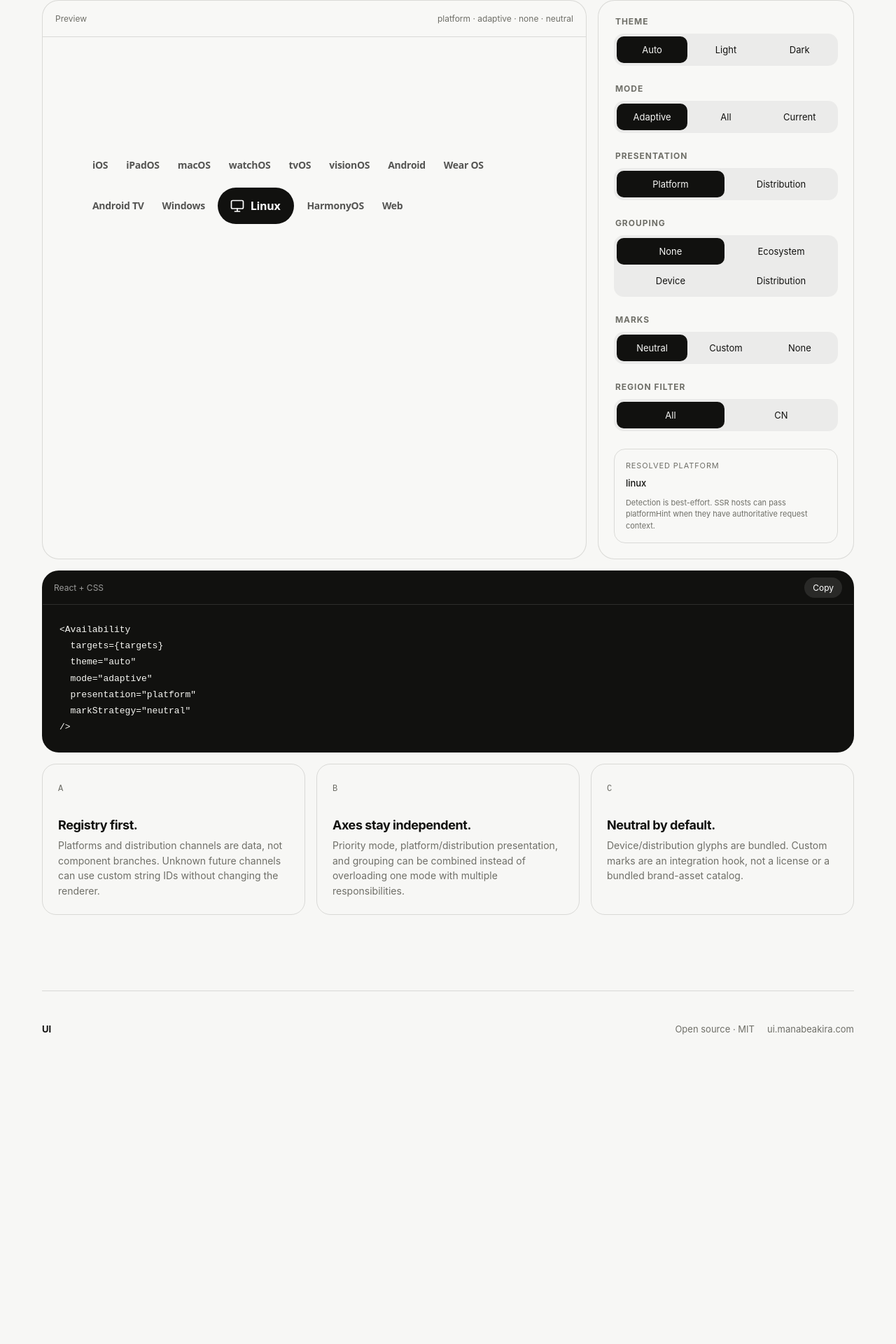
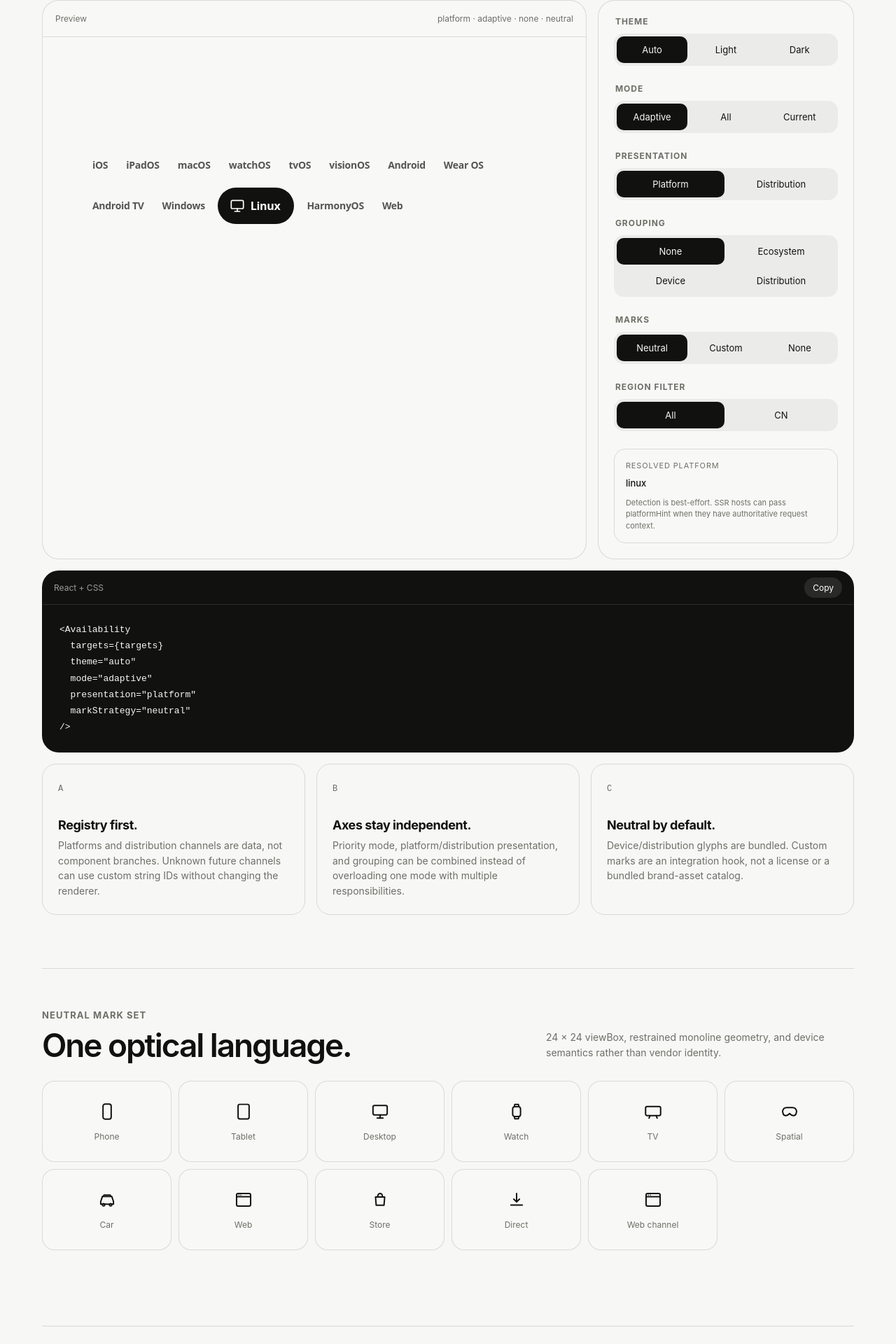
Before and after one commit to akiralazycat/ui, a React (Vite) app: page / in a window 1280 px wide. Shown: the part 1061-2981 px from the top of the page at 70% size. Before the commit the page ends 2586 px from the top, so only its background shows below. Built offline with nearby package versions, Linux system fonts and the light colour scheme.

Commit message:
Refine neutral marks and v1 documentation

```diff
--- a/src/components/availability-lab.tsx
+++ b/src/components/availability-lab.tsx
@@ -9,6 +9,8 @@
   type AvailabilityTarget,
   type AvailabilityTheme,
 } from "./availability";
+import { NeutralDeviceMark, NeutralDistributionMark } from "./availability-marks";
+import type { DeviceFamily } from "../lib/availability-registry";
 import type { DetectedPlatform } from "../lib/platform";
 
 const appleUniversal = "https://apps.apple.com/";
@@ -28,6 +30,17 @@
   { platform: "linux", distribution: "flathub", url: "https://flathub.org/" },
   { platform: "harmonyos", distribution: "appgallery", url: "https://appgallery.huawei.com/", regions: ["CN"] },
   { platform: "web", distribution: "web", url: "https://example.com/app" },
+];
+
+const deviceSamples: readonly { device: DeviceFamily; label: string }[] = [
+  { device: "phone", label: "Phone" },
+  { device: "tablet", label: "Tablet" },
+  { device: "desktop", label: "Desktop" },
+  { device: "watch", label: "Watch" },
+  { device: "tv", label: "TV" },
+  { device: "spatial", label: "Spatial" },
+  { device: "car", label: "Car" },
+  { device: "web", label: "Web" },
 ];
 
 function DemoCustomMark({ presentation }: AvailabilityMarkContext) {
@@ -163,6 +176,36 @@
         <article><span>B</span><h3>Axes stay independent.</h3><p>Priority mode, platform/distribution presentation, and grouping can be combined instead of overloading one mode with multiple responsibilities.</p></article>
         <article><span>C</span><h3>Neutral by default.</h3><p>Device/distribution glyphs are bundled. Custom marks are an integration hook, not a license or a bundled brand-asset catalog.</p></article>
       </div>
+
+      <section className="mark-lab" aria-labelledby="mark-lab-title">
+        <div className="mark-lab__intro">
+          <div>
+            <p className="eyebrow">Neutral mark set</p>
+            <h3 id="mark-lab-title">One optical language.</h3>
+          </div>
+          <p>24 × 24 viewBox, restrained monoline geometry, and device semantics rather than vendor identity.</p>
+        </div>
+        <div className="mark-grid">
+          {deviceSamples.map(({ device, label }) => (
+            <div className="mark-tile" key={device}>
+              <span className="mark-tile__icon" aria-hidden="true"><NeutralDeviceMark device={device} /></span>
+              <span>{label}</span>
+            </div>
+          ))}
+          <div className="mark-tile">
+            <span className="mark-tile__icon" aria-hidden="true"><NeutralDistributionMark distribution="app-store" /></span>
+            <span>Store</span>
+          </div>
+          <div className="mark-tile">
+            <span className="mark-tile__icon" aria-hidden="true"><NeutralDistributionMark distribution="direct" /></span>
+            <span>Direct</span>
+          </div>
+          <div className="mark-tile">
+            <span className="mark-tile__icon" aria-hidden="true"><NeutralDistributionMark distribution="web" /></span>
+            <span>Web channel</span>
+          </div>
+        </div>
+      </section>
     </section>
   );
 }
--- a/src/components/availability-marks.tsx
+++ b/src/components/availability-marks.tsx
@@ -1,16 +1,50 @@
-import type { DeviceFamily } from "../lib/availability-registry";
+import type { DeviceFamily, DistributionId } from "../lib/availability-registry";
 
 export type NeutralDeviceMarkProps = {
   device: DeviceFamily;
 };
 
-export function NeutralDistributionMark() {
+export type NeutralDistributionMarkProps = {
+  distribution?: DistributionId;
+};
+
+function BrowserWindowMark() {
   return (
-    <svg viewBox="0 0 24 24" role="presentation">
-      <path d="M6.5 8.5h11l-.7 10h-9.6l-.7-10Z" fill="none" stroke="currentColor" strokeWidth="1.7" strokeLinejoin="round" />
-      <path d="M9.2 8.5V7a2.8 2.8 0 0 1 5.6 0v1.5" fill="none" stroke="currentColor" strokeWidth="1.7" strokeLinecap="round" />
-    </svg>
+    <>
+      <rect x="3.4" y="4.3" width="17.2" height="15.4" rx="2" fill="none" stroke="currentColor" strokeWidth="1.7" />
+      <path d="M3.4 8.2h17.2" fill="none" stroke="currentColor" strokeWidth="1.7" />
+      <circle cx="6.2" cy="6.25" r=".65" fill="currentColor" />
+      <circle cx="8.6" cy="6.25" r=".65" fill="currentColor" />
+    </>
   );
+}
+
+export function NeutralDistributionMark({ distribution }: NeutralDistributionMarkProps) {
+  const shape = (() => {
+    if (distribution === "direct") {
+      return (
+        <path
+          d="M12 4.2v10M8.5 11.2 12 14.7l3.5-3.5M5 18.5h14"
+          fill="none"
+          stroke="currentColor"
+          strokeWidth="1.7"
+          strokeLinecap="round"
+          strokeLinejoin="round"
+        />
+      );
+    }
+
+    if (distribution === "web") return <BrowserWindowMark />;
+
+    return (
+      <>
+        <path d="M6.4 8.6h11.2l-.8 10H7.2l-.8-10Z" fill="none" stroke="currentColor" strokeWidth="1.7" strokeLinejoin="round" />
+        <path d="M9.2 8.6V7a2.8 2.8 0 0 1 5.6 0v1.6" fill="none" stroke="currentColor" strokeWidth="1.7" strokeLinecap="round" />
+      </>
+    );
+  })();
+
+  return <svg viewBox="0 0 24 24" role="presentation">{shape}</svg>;
 }
 
 export function NeutralDeviceMark({ device }: NeutralDeviceMarkProps) {
@@ -19,56 +53,42 @@
       case "watch":
         return (
           <>
-            <rect x="7.7" y="6.6" width="8.6" height="10.8" rx="2.4" fill="none" stroke="currentColor" strokeWidth="1.7" />
-            <path d="M10 3.5h4l.8 3.1H9.2L10 3.5Zm0 17h4l.8-3.1H9.2l.8 3.1Z" fill="none" stroke="currentColor" strokeWidth="1.7" strokeLinejoin="round" />
+            <rect x="7.2" y="6.1" width="9.6" height="11.8" rx="2.5" fill="none" stroke="currentColor" strokeWidth="1.7" />
+            <path d="M9.8 3.3h4.4l.7 2.8H9.1l.7-2.8Zm0 17.4h4.4l.7-2.8H9.1l.7 2.8Z" fill="none" stroke="currentColor" strokeWidth="1.7" strokeLinejoin="round" />
           </>
         );
       case "tv":
         return (
           <>
-            <rect x="3.5" y="5.5" width="17" height="11" rx="2" fill="none" stroke="currentColor" strokeWidth="1.7" />
-            <path d="M9 20h6M12 16.5V20" fill="none" stroke="currentColor" strokeWidth="1.7" strokeLinecap="round" />
+            <rect x="2.8" y="5.7" width="18.4" height="11.2" rx="1.9" fill="none" stroke="currentColor" strokeWidth="1.7" />
+            <path d="M7 20 8.3 16.9M17 20l-1.3-3.1" fill="none" stroke="currentColor" strokeWidth="1.7" strokeLinecap="round" />
           </>
         );
       case "desktop":
         return (
           <>
-            <rect x="3.5" y="4.5" width="17" height="11.5" rx="1.8" fill="none" stroke="currentColor" strokeWidth="1.7" />
-            <path d="M8.5 20h7M12 16v4" fill="none" stroke="currentColor" strokeWidth="1.7" strokeLinecap="round" />
+            <rect x="3.3" y="4.4" width="17.4" height="11.6" rx="1.8" fill="none" stroke="currentColor" strokeWidth="1.7" />
+            <path d="M8.4 20h7.2M12 16v4" fill="none" stroke="currentColor" strokeWidth="1.7" strokeLinecap="round" />
           </>
         );
       case "tablet":
-        return (
-          <>
-            <rect x="5.5" y="2.8" width="13" height="18.4" rx="2.2" fill="none" stroke="currentColor" strokeWidth="1.7" />
-            <circle cx="12" cy="18" r=".8" fill="currentColor" />
-          </>
-        );
+        return <rect x="5.25" y="3.1" width="13.5" height="17.8" rx="2.1" fill="none" stroke="currentColor" strokeWidth="1.7" />;
       case "spatial":
-        return <path d="M3.5 12c.7-3.2 2.4-5 5.2-5h6.6c2.8 0 4.5 1.8 5.2 5-.5 3.1-2 4.8-4.4 4.8-1.9 0-2.9-.9-4.1-2.2-1.2 1.3-2.2 2.2-4.1 2.2-2.4 0-3.9-1.7-4.4-4.8Z" fill="none" stroke="currentColor" strokeWidth="1.7" strokeLinejoin="round" />;
+        return <path d="M3.4 11.5c.6-2.9 2.3-4.5 5-4.5h7.2c2.7 0 4.4 1.6 5 4.5l-.5 2.4c-.4 1.9-1.7 3-3.7 3-1.8 0-2.8-.8-4.4-2.5-1.6 1.7-2.6 2.5-4.4 2.5-2 0-3.3-1.1-3.7-3l-.5-2.4Z" fill="none" stroke="currentColor" strokeWidth="1.7" strokeLinejoin="round" />;
       case "car":
         return (
           <>
-            <path d="M5 14.5 6.5 9h11l1.5 5.5v3H5v-3Z" fill="none" stroke="currentColor" strokeWidth="1.7" strokeLinejoin="round" />
-            <circle cx="8" cy="18" r="1.4" fill="none" stroke="currentColor" strokeWidth="1.5" />
-            <circle cx="16" cy="18" r="1.4" fill="none" stroke="currentColor" strokeWidth="1.5" />
+            <path d="M4.2 14.2 6.2 8h11.6l2 6.2v3.2H4.2v-3.2Z" fill="none" stroke="currentColor" strokeWidth="1.7" strokeLinejoin="round" />
+            <path d="M7 8l1.2-2h7.6L17 8" fill="none" stroke="currentColor" strokeWidth="1.5" strokeLinecap="round" />
+            <circle cx="7.7" cy="18" r="1.5" fill="none" stroke="currentColor" strokeWidth="1.5" />
+            <circle cx="16.3" cy="18" r="1.5" fill="none" stroke="currentColor" strokeWidth="1.5" />
           </>
         );
       case "web":
-        return (
-          <>
-            <circle cx="12" cy="12" r="8.5" fill="none" stroke="currentColor" strokeWidth="1.7" />
-            <path d="M3.8 12h16.4M12 3.5c2.2 2.4 3.3 5.2 3.3 8.5S14.2 18.1 12 20.5C9.8 18.1 8.7 15.3 8.7 12S9.8 5.9 12 3.5Z" fill="none" stroke="currentColor" strokeWidth="1.5" />
-          </>
-        );
+        return <BrowserWindowMark />;
       case "phone":
       default:
-        return (
-          <>
-            <rect x="7" y="2.8" width="10" height="18.4" rx="2.4" fill="none" stroke="currentColor" strokeWidth="1.7" />
-            <circle cx="12" cy="18" r=".8" fill="currentColor" />
-          </>
-        );
+        return <rect x="7" y="2.8" width="10" height="18.4" rx="2.5" fill="none" stroke="currentColor" strokeWidth="1.7" />;
     }
   })();
 
--- a/src/components/availability.tsx
+++ b/src/components/availability.tsx
@@ -127,14 +127,20 @@
   });
 }
 
-function groupLabel(row: AvailabilityRow, groupBy: AvailabilityGroupBy) {
-  if (groupBy === "device") return getDeviceLabel(row.device);
-  if (groupBy === "distribution") return getDistributionDefinition(row.distribution).label;
-  return getEcosystemLabel(row.ecosystem);
+function groupLabels(row: AvailabilityRow, groupBy: AvailabilityGroupBy) {
+  if (groupBy === "device") {
+    return unique(row.targets.map((target) => getDeviceLabel(target.device)));
+  }
+  if (groupBy === "distribution") {
+    return [getDistributionDefinition(row.distribution).label];
+  }
+  return unique(row.targets.map((target) => getEcosystemLabel(target.ecosystem)));
 }
 
 function fallbackMark(row: AvailabilityRow, presentation: AvailabilityPresentation) {
-  return presentation === "distribution" ? <NeutralDistributionMark /> : <NeutralDeviceMark device={row.device} />;
+  return presentation === "distribution"
+    ? <NeutralDistributionMark distribution={row.distribution} />
+    : <NeutralDeviceMark device={row.device} />;
 }
 
 export function Availability({
@@ -261,10 +267,12 @@
   if (groupBy) {
     const grouped = new Map<string, AvailabilityRow[]>();
     for (const row of rows) {
-      const label = groupLabel(row, groupBy);
-      const group = grouped.get(label) ?? [];
-      group.push(row);
-      grouped.set(label, group);
+      if (rowState(row) === "hidden") continue;
+      for (const label of groupLabels(row, groupBy)) {
+        const group = grouped.get(label) ?? [];
+        group.push(row);
+        grouped.set(label, group);
+      }
     }
 
     return (
--- a/src/index.ts
+++ b/src/index.ts
@@ -11,7 +11,7 @@
 } from "./components/availability";
 
 export { NeutralDeviceMark, NeutralDistributionMark } from "./components/availability-marks";
-export type { NeutralDeviceMarkProps } from "./components/availability-marks";
+export type { NeutralDeviceMarkProps, NeutralDistributionMarkProps } from "./components/availability-marks";
 
 export { StoreLinks } from "./components/store-links";
 export type { StoreLinksPlatform, StoreLinksProps, StoreLinksTheme } from "./components/store-links";
--- a/src/styles.css
+++ b/src/styles.css
@@ -79,8 +79,23 @@
 .notes h3 { margin: 34px 0 8px; font-size: 18px; letter-spacing: -.025em; }
 .notes p { margin: 0; color: var(--muted); font-size: 14px; line-height: 1.55; }
 
+.mark-lab { margin-top: 76px; padding-top: 58px; border-top: 1px solid var(--line); }
+.mark-lab__intro { display: flex; align-items: end; justify-content: space-between; gap: 32px; margin-bottom: 28px; }
+.mark-lab__intro .eyebrow { margin-bottom: 12px; }
+.mark-lab__intro h3 { margin: 0; font-size: clamp(30px, 4vw, 46px); line-height: 1; letter-spacing: -0.045em; font-weight: 590; }
+.mark-lab__intro > p { max-width: 440px; margin: 0; color: var(--muted); font-size: 14px; line-height: 1.6; }
+.mark-grid { display: grid; grid-template-columns: repeat(6, minmax(0, 1fr)); gap: 10px; }
+.mark-tile { min-height: 116px; padding: 16px 10px 14px; display: grid; place-items: center; align-content: center; gap: 14px; border: 1px solid var(--line); border-radius: 18px; background: var(--panel); }
+.mark-tile__icon { width: 28px; height: 28px; display: grid; place-items: center; }
+.mark-tile__icon svg { width: 28px; height: 28px; display: block; }
+.mark-tile > span:last-child { color: var(--muted); font-size: 12px; text-align: center; }
+
 footer { min-height: 110px; display: flex; gap: 18px; align-items: center; border-top: 1px solid var(--line); color: var(--muted); font-size: 13px; }
 footer strong { color: var(--ink); margin-right: auto; }
+
+@media (max-width: 900px) {
+  .mark-grid { grid-template-columns: repeat(4, minmax(0, 1fr)); }
+}
 
 @media (max-width: 760px) {
   .shell { width: min(100% - 28px, 1160px); }
@@ -94,8 +109,15 @@
   .preview__stage { min-height: 336px; padding: 32px 18px; }
   .availability-list { justify-content: center; }
   .availability-group h3 { text-align: center; }
+  .mark-lab__intro { display: block; }
+  .mark-lab__intro > p { margin-top: 16px; }
+  .mark-grid { grid-template-columns: repeat(3, minmax(0, 1fr)); }
   footer { flex-wrap: wrap; padding: 28px 0; }
   footer strong { width: 100%; }
+}
+
+@media (max-width: 420px) {
+  .mark-grid { grid-template-columns: repeat(2, minmax(0, 1fr)); }
 }
 
 @media (prefers-reduced-motion: reduce) {
```
Also changed, not shown: 2 other files (tests, documents, lock files or other folders).
